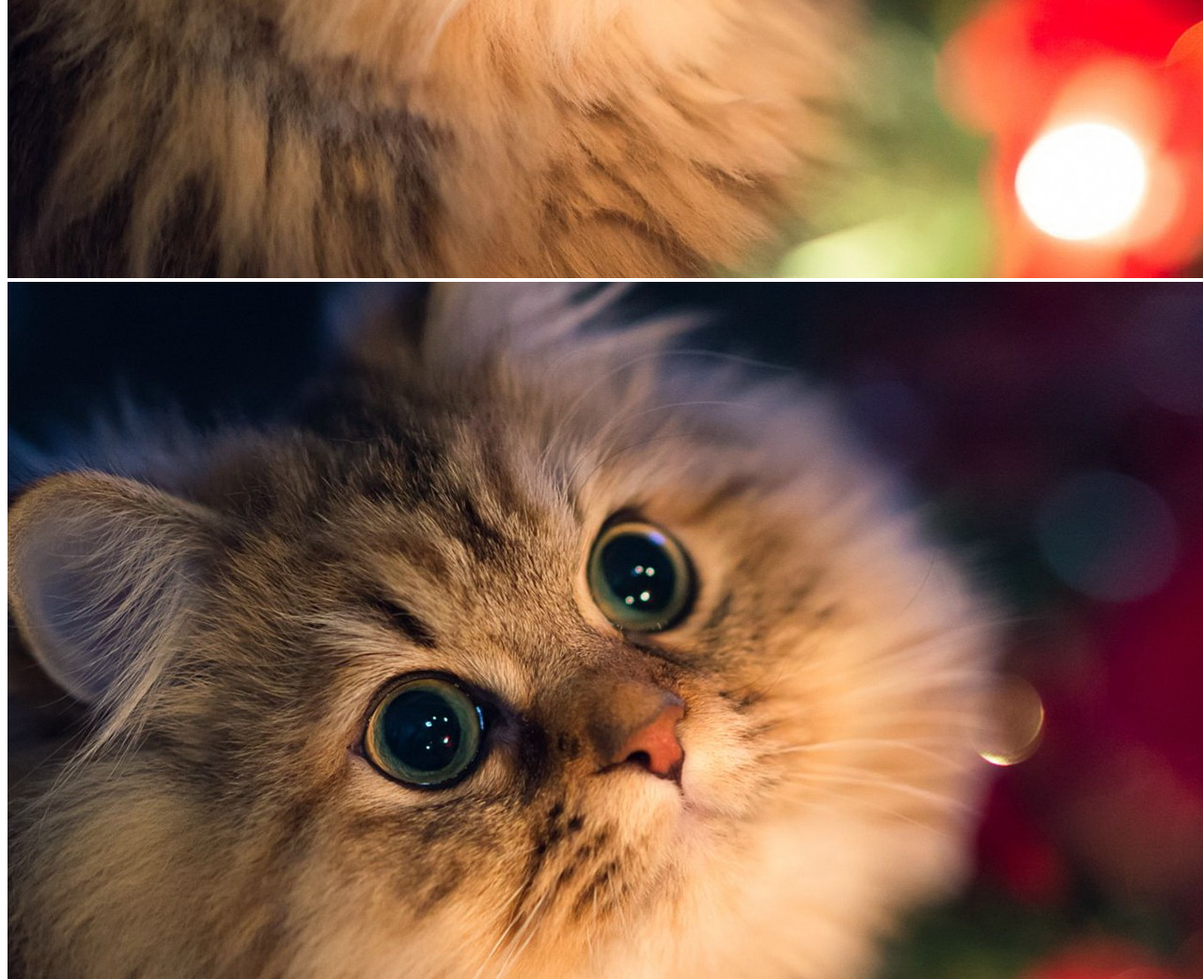
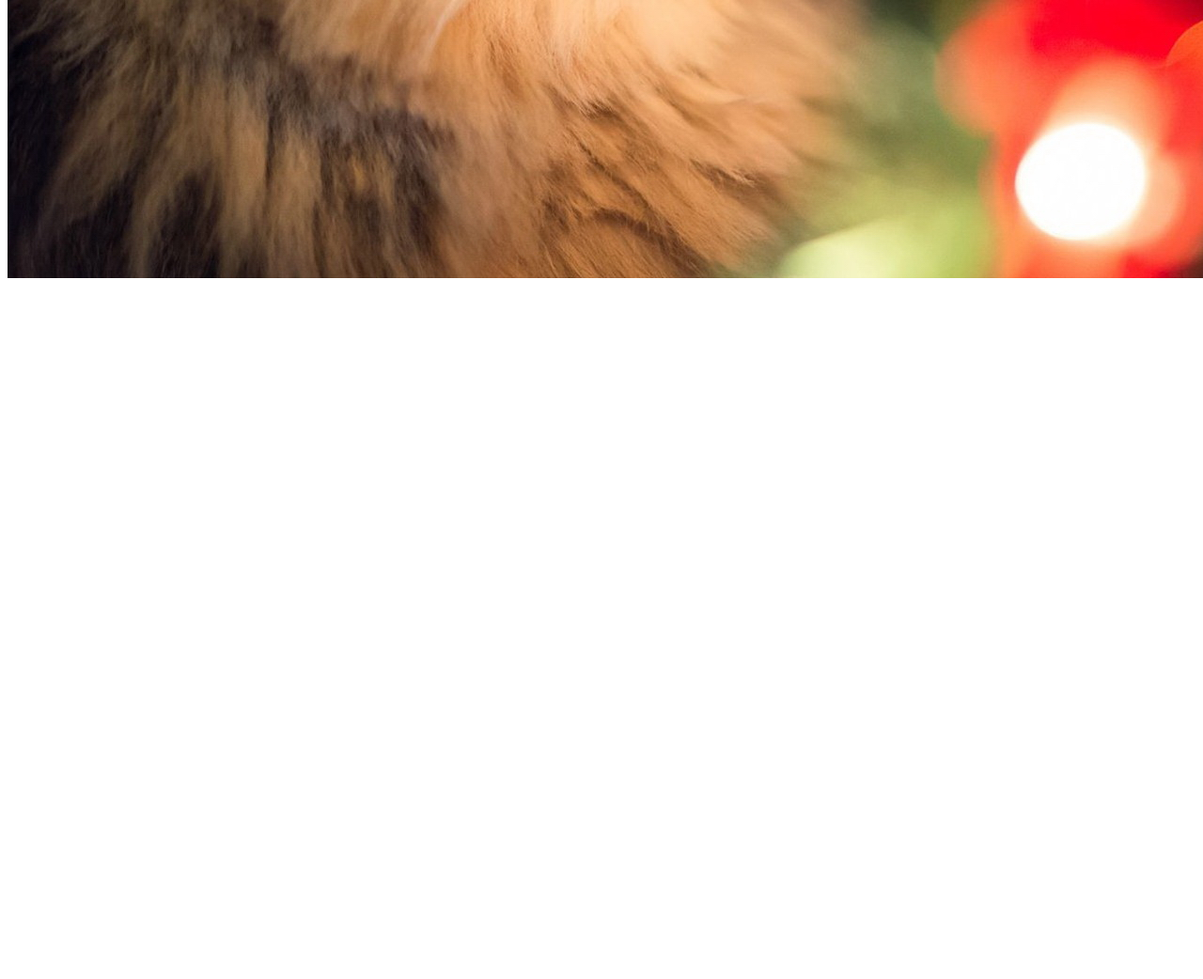
Before and after one commit to amirhosseinnemat/Html-Css-training, a plain HTML site: page 004_tag-attributes/02_image-element/index.html in a window 1280 px wide. Shown: the part 792-1834 px from the top of the page at 94% size. After the commit the page ends 1100 px from the top, so only its background shows below. Drawn offline with Linux system fonts and the light colour scheme.

Commit message:
some changes in img-element file

```diff
--- a/004_tag-attributes/02_image-element/index.html
+++ b/004_tag-attributes/02_image-element/index.html
@@ -12,6 +12,8 @@
 
 <!-- by absolute url-->
 
-<img src="/html-css-training/img/cat.JPG">
+<!--<img src="/html-css-training/img/cat.JPG" alt="absolute url cat">-->
+
+
 </body>
 </html>
```
